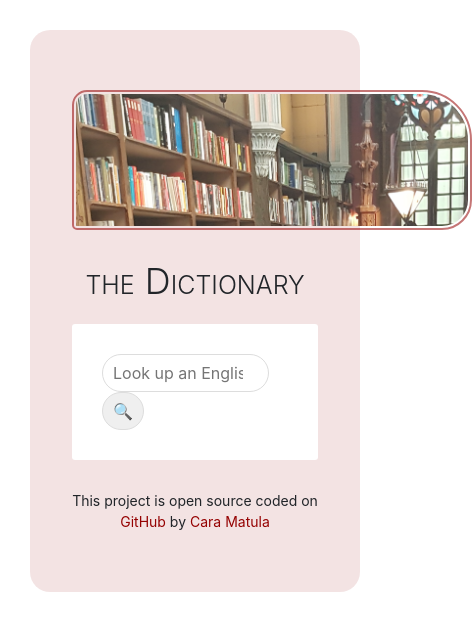
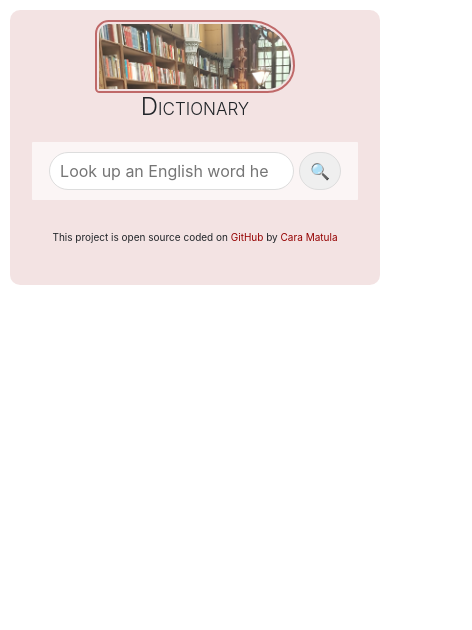
Before and after one commit to cmatula/dictionary-app, a React (Create React App) app: page / in a window 390 px wide. Shown: the top 630 px of the page, 472 px wide, since content can reach past the window. Built offline with nearby package versions, Linux system fonts and the light colour scheme.

Commit message:
Added in Media query for 790px

```diff
--- a/src/App.css
+++ b/src/App.css
@@ -1,11 +1,8 @@
-body {
-}
-
 .App {
   margin: 30px;
   padding: 30px;
   background: rgba(149, 2, 2, 0.108);
-  border-radius: 20px;
+  border-radius: 10px;
 }
 
 .App h1 {
@@ -41,3 +38,26 @@ body {
   padding: 2px;
   border: 2px solid rgba(149, 2, 2, 0.54);
 }
+
+@media (max-width: 790px) {
+  .App {
+    margin: 10px;
+    padding: 10px;
+  }
+
+  .App h1 {
+    font-size: 24px;
+  }
+
+  .App-header {
+    margin: 0;
+  }
+
+  .App-logo {
+    max-width: 200px;
+  }
+
+  .App-footer {
+    font-size: 10px;
+  }
+}
--- a/src/App.js
+++ b/src/App.js
@@ -11,7 +11,7 @@ export default function App() {
           <img src={logo} className="App-logo img-fluid" alt="logo" />
         </header>
         <main>
-          <h1>the Dictionary</h1>
+          <h1>Dictionary</h1>
           <Dictionary />
         </main>
         <small>
--- a/src/Dictionary.css
+++ b/src/Dictionary.css
@@ -1,7 +1,7 @@
 .Dictionary section {
-  background: white;
-  padding: 30px;
-  border-radius: 3px;
+  background: rgba(255, 255, 255, 0.66);
+  padding: 10px;
+  border-radius: 1px;
   margin-top: 20px;
 }
 
@@ -11,7 +11,11 @@
   border: 1px solid #ddd;
 }
 
-.search-field {
+.Dictionary .search-form {
+  text-align: center;
+}
+
+.Dictionary .search-field {
   margin-right: 5px;
-  width: 90%;
+  width: 80%;
 }
--- a/src/Dictionary.js
+++ b/src/Dictionary.js
@@ -28,7 +28,7 @@ export default function Dictionary(params) {
   return (
     <div className="Dictionary">
       <section>
-        <form onSubmit={search}>
+        <form className="search-form" onSubmit={search}>
           <input
             type="search"
             className="search-field"
--- a/src/Results.css
+++ b/src/Results.css
@@ -1,3 +1,9 @@
 .Results h2 {
   font-size: 40px;
 }
+
+@media (max-width: 790px) {
+  .Results h2 {
+    font-size: 30px;
+  }
+}
```
